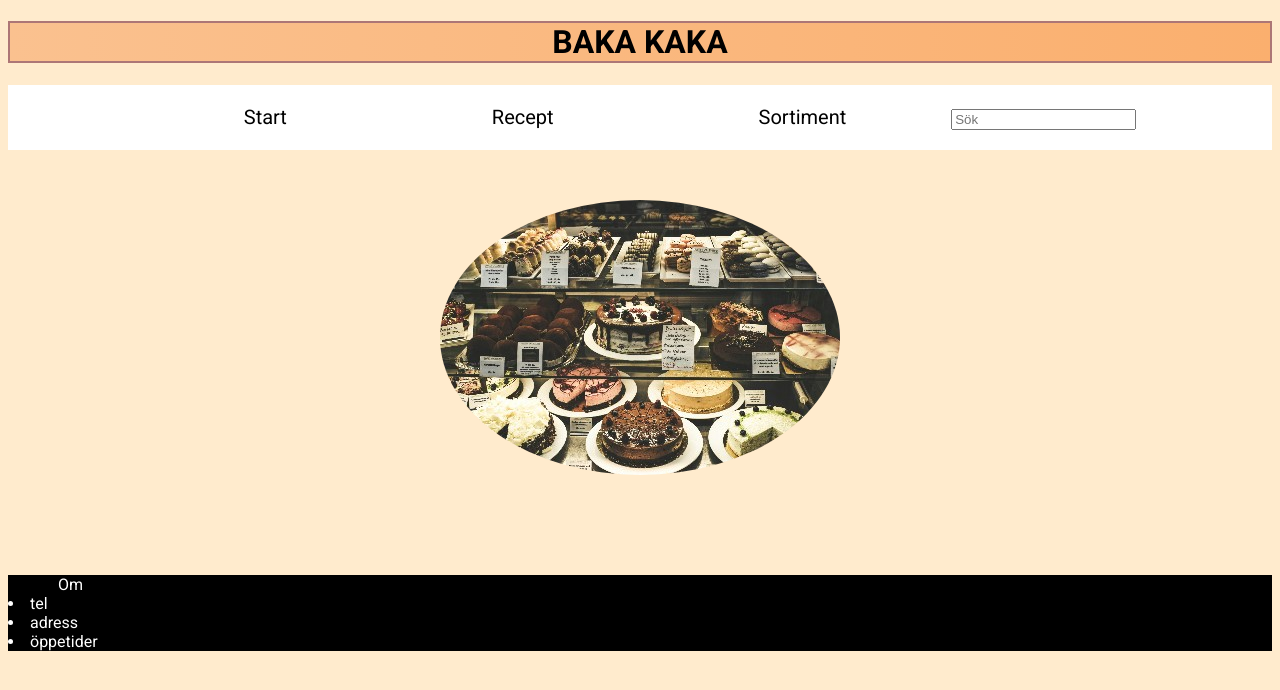
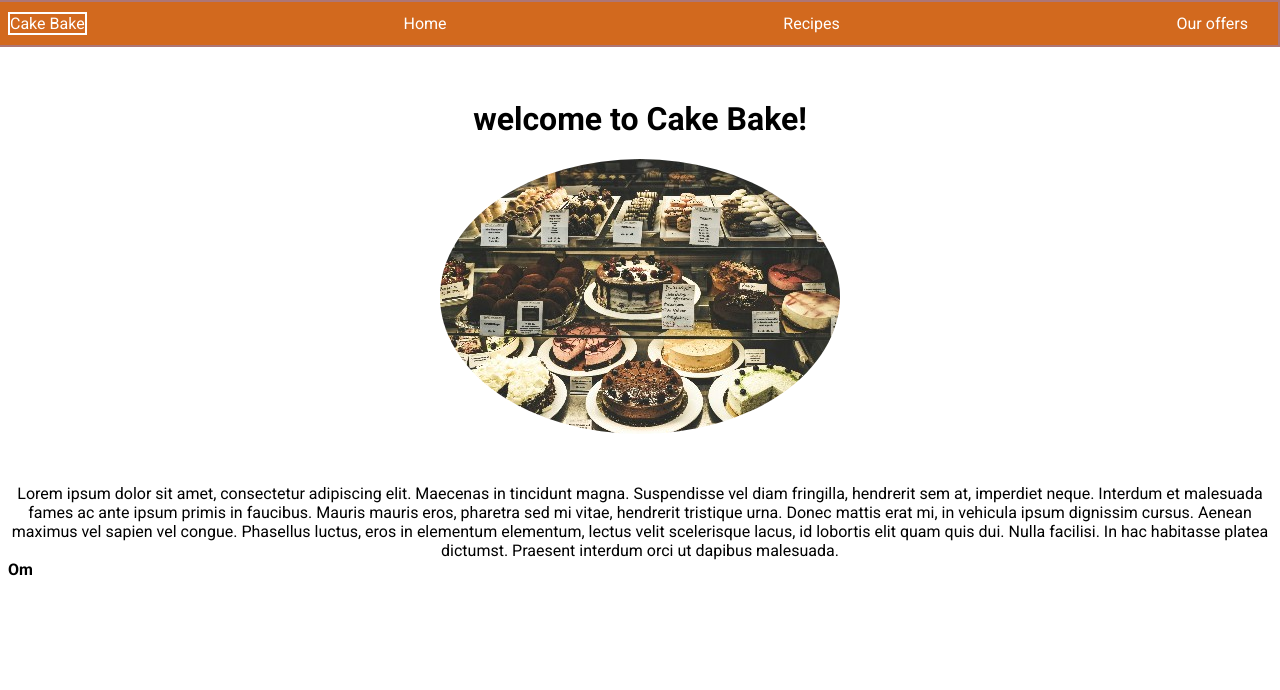
Before and after one commit to MelkerNordengren/Projekt, a plain HTML site: page index.html in a window 1280 px wide. Drawn offline with Linux system fonts and the light colour scheme.

Commit message:
navbar och sökfunktion

```diff
--- a/index.html
+++ b/index.html
@@ -3,24 +3,32 @@
   <head>
     <meta charset="UTF-8" />
     <meta name="viewport" content="width=device-width, initial-scale=1.0" />
-    <title>Min sida</title>
+    <title>CAKE BAKE</title>
     <link rel="stylesheet" href="style.css" />
+  </head>
 
-    <h1>BAKA KAKA</h1>
+  <body>
     <header class="navbar">
-      <a class="link first" href=" ">Start</a>
-      <a class="link second" href="recept.html">Recept</a>
-      <a class="link third" href="sortiment.html">Sortiment</a>
-      <input type="text" placeholder="Sök" />
+      <div class="companyname">Cake Bake</div>
+      <a class="link first" href="index.html">Home</a>
+      <a class="link second" href="recept.html">Recipes</a>
+      <a class="link third" href="sortiment.html">Our offers</a>
     </header>
-  </head>
-  <body>
+    <h1>welcome to Cake Bake!</h1>
+
     <img src="img/cakes.jpg" alt="" />
-    <div></div>
-
-    <script src="script.js"></script>
+    <div class="introduction">
+      Lorem ipsum dolor sit amet, consectetur adipiscing elit. Maecenas in
+      tincidunt magna. Suspendisse vel diam fringilla, hendrerit sem at,
+      imperdiet neque. Interdum et malesuada fames ac ante ipsum primis in
+      faucibus. Mauris mauris eros, pharetra sed mi vitae, hendrerit tristique
+      urna. Donec mattis erat mi, in vehicula ipsum dignissim cursus. Aenean
+      maximus vel sapien vel congue. Phasellus luctus, eros in elementum
+      elementum, lectus velit scelerisque lacus, id lobortis elit quam quis dui.
+      Nulla facilisi. In hac habitasse platea dictumst. Praesent interdum orci
+      ut dapibus malesuada.
+    </div>
   </body>
-
   <footer>
     <div class="about-info">Om</div>
     <li>tel</li>
--- a/recept.css
+++ b/recept.css
@@ -0,0 +1,75 @@
+@import url("https://fonts.googleapis.com/css2?family=Anton&family=Kanit:ital,wght@0,100;0,200;0,300;0,400;0,500;0,600;0,700;0,800;0,900;1,100;1,200;1,300;1,400;1,500;1,600;1,700;1,800;1,900&family=Permanent+Marker&family=Roboto:ital,wght@0,100;0,300;0,400;0,500;0,700;0,900;1,100;1,300;1,400;1,500;1,700;1,900&family=Young+Serif&display=swap");
+body {
+  background-color: rgb(255, 255, 255);
+  font-family: "Roboto", sans-serif;
+}
+
+.navbar.hidden {
+  top: -100px;
+}
+.navbar {
+  background-color: chocolate;
+  color: white;
+  padding: 10px;
+  position: fixed;
+  top: 0;
+  right: 0;
+  left: o;
+  width: 100%;
+  display: flex;
+  align-items: center;
+  justify-content: space-between;
+  transition: top 0.3s;
+  border: solid rgb(173, 118, 118) 2px;
+}
+
+.companyname {
+  border: solid rgb(255, 255, 255) 2px;
+  background-color: chocolate;
+  background-size: 200% 100%;
+  background-position: left bottom;
+  background-repeat: no-repeat;
+  margin-left: 20px;
+}
+
+.navbar a {
+  color: rgb(255, 255, 255);
+  text-decoration: none;
+  margin-right: 20px;
+}
+
+.navbar a:hover {
+  text-decoration: underline;
+}
+
+.link {
+  margin-left: 100px;
+  margin-right: 100px;
+  text-decoration: none;
+}
+
+.search-container {
+  text-align: center;
+  margin-bottom: 20px;
+}
+
+.search-container input[type="text"] {
+  padding: 10px;
+  width: 300px;
+  border-radius: 5px;
+  border: 1px solid #ccc;
+  margin-top: 50px;
+}
+
+.search-container button {
+  padding: 10px 20px;
+  background-color: #4caf50;
+  color: white;
+  border: none;
+  border-radius: 5px;
+  cursor: pointer;
+}
+
+.search-container button:hover {
+  background-color: #45a049;
+}
--- a/script.js
+++ b/script.js
@@ -0,0 +1,82 @@
+ async function fetchAndDisplayData() {
+    const url = 'https://the-birthday-cake-db.p.rapidapi.com/5';
+    const options = {
+      method: 'GET',
+      headers: {
+        'X-RapidAPI-Key': '02502b8f42msh0ca4d892530db77p13701fjsn1ffae936b9a9',
+        'X-RapidAPI-Host': 'the-birthday-cake-db.p.rapidapi.com'
+      }
+    };
+
+    try {
+      const response = await fetch(url, options);
+      const result = await response.text();
+      console.log(result)
+      // Skapa en ny <div> för att visa API-resultatet
+      const apiResultDiv = document.createElement('div');
+      apiResultDiv.innerHTML = result;
+
+      // Hitta den befintliga <div> där du vill lägga till API-resultatet
+      const containerDiv = document.getElementById('apiResult');
+
+      // Lägg till den nya <div> i den befintliga <div>
+      containerDiv.appendChild(apiResultDiv);
+      console.log(apiResultDiv)
+    } catch (error) {
+      console.error(error);
+    }
+  }
+
+  // Kör funktionen när sidan laddas
+  window.onload = fetchAndDisplayData;
+
+
+const recipes = [
+  {
+    id: "1",
+    title: "Vegan Chocolate Cake",
+    image: "https://apipics.s3.amazonaws.com/cakes_api/5.jpg"
+
+  },
+  {
+    id: "2",
+    title: "Vegan Lasagna",
+
+  },
+
+];
+
+// Function to display recipes based on search query
+function searchRecipes() {
+  const searchInput = document.getElementById("searchInput").value.toLowerCase();
+  const recipeContainer = document.getElementById("recipeContainer");
+  recipeContainer.innerHTML = ""; // Clear previous results
+
+  const filteredRecipes = recipes.filter(recipe => recipe.title.toLowerCase().includes(searchInput));
+
+  if (filteredRecipes.length === 0) {
+    const noResults = document.createElement("p");
+    noResults.textContent = "No recipes found.";
+    recipeContainer.appendChild(noResults);
+  } else {
+    filteredRecipes.forEach(recipe => {
+      const recipeElement = createRecipeHTML(recipe);
+      recipeContainer.appendChild(recipeElement);
+    });
+  }
+}
+
+// skapar HTML
+function createRecipeHTML(recipe) {
+  const recipeDiv = document.createElement("div");
+  recipeDiv.classList.add("recipe");
+
+  const title = document.createElement("h2");
+  title.textContent = recipe.title;
+
+  recipeDiv.appendChild(title);
+
+  return recipeDiv;
+}
+
+// searchRecipes();
--- a/sortiment.css
+++ b/sortiment.css
@@ -1,11 +1,78 @@
+@import url("https://fonts.googleapis.com/css2?family=Anton&family=Kanit:ital,wght@0,100;0,200;0,300;0,400;0,500;0,600;0,700;0,800;0,900;1,100;1,200;1,300;1,400;1,500;1,600;1,700;1,800;1,900&family=Permanent+Marker&family=Roboto:ital,wght@0,100;0,300;0,400;0,500;0,700;0,900;1,100;1,300;1,400;1,500;1,700;1,900&family=Young+Serif&display=swap");
 body {
   background-color: rgb(255, 255, 255);
+  font-family: "Roboto", sans-serif;
 }
 
+.navbar.hidden {
+  top: -100px;
+}
 .navbar {
-  background-color: aqua;
+  background-color: chocolate;
+  color: white;
+  padding: 10px;
+  position: fixed;
+  top: 0;
+  right: 0;
+  left: o;
+  width: 100%;
+  display: flex;
+  align-items: center;
+  justify-content: space-between;
+  transition: top 0.3s;
+  border: solid rgb(173, 118, 118) 2px;
+}
+.companyname {
+  border: solid rgb(255, 255, 255) 2px;
+  background-color: chocolate;
+  background-size: 200% 100%;
+  background-position: left bottom;
+  background-repeat: no-repeat;
+  margin-left: 20px;
 }
 
-a {
+.navbar a {
+  color: rgb(255, 255, 255);
+  text-decoration: none;
+  margin-right: 20px;
+}
+
+.navbar a:hover {
+  text-decoration: underline;
+}
+
+.link {
   margin-left: 100px;
+  margin-right: 100px;
+  text-decoration: none;
 }
+
+.offer-section {
+  text-align: center;
+  margin-top: 100px; /* Justera efter behov */
+}
+
+.offer-section h2 {
+  background-color: rgba(255, 255, 255, 0.7); /* Nästan transparent bakgrund */
+  display: inline-block;
+  padding: 10px;
+}
+
+.offer-container {
+  display: flex;
+  justify-content: center;
+  margin-top: 20px; /* Justera efter behov */
+}
+
+.offer {
+  margin: 0 20px;
+}
+
+.offer img {
+  width: 200px; /* Justera efter behov */
+  height: auto; /* Behåll proportionerna */
+}
+
+.offer p {
+  margin-top: 10px; /* Justera efter behov */
+}
--- a/style.css
+++ b/style.css
@@ -1,20 +1,44 @@
 @import url("https://fonts.googleapis.com/css2?family=Anton&family=Kanit:ital,wght@0,100;0,200;0,300;0,400;0,500;0,600;0,700;0,800;0,900;1,100;1,200;1,300;1,400;1,500;1,600;1,700;1,800;1,900&family=Permanent+Marker&family=Roboto:ital,wght@0,100;0,300;0,400;0,500;0,700;0,900;1,100;1,300;1,400;1,500;1,700;1,900&family=Young+Serif&display=swap");
 body {
-  background-color: rgb(255, 235, 205);
+  background-color: rgb(255, 255, 255);
   font-family: "Roboto", sans-serif;
 }
 
+.navbar.hidden {
+  top: -100px;
+}
 .navbar {
-  background-color: rgb(255, 255, 255);
-  overflow: hidden;
-  text-align: center;
+  background-color: chocolate;
+  color: white;
+  padding: 10px;
+  position: fixed;
+  top: 0;
+  right: 0;
+  left: o;
+  width: 100%;
+  display: flex;
+  align-items: center;
   justify-content: space-between;
-  color: rgb(18, 11, 11);
-  padding: 20px 25px;
+  transition: top 0.3s;
+  border: solid rgb(173, 118, 118) 2px;
+}
+.companyname {
+  border: solid rgb(255, 255, 255) 2px;
+  background-color: chocolate;
+  background-size: 200% 100%;
+  background-position: left bottom;
+  background-repeat: no-repeat;
+  margin-left: 20px;
+}
+
+.navbar a {
+  color: rgb(255, 255, 255);
   text-decoration: none;
-  font-size: 20px;
-  border: 10px;
-  border-color: black;
+  margin-right: 20px;
+}
+
+.navbar a:hover {
+  text-decoration: underline;
 }
 
 .link {
@@ -25,16 +49,7 @@ body {
 
 h1 {
   text-align: center;
-  border: solid rgb(173, 118, 118) 2px;
-  background-image: linear-gradient(
-    to right,
-    rgb(250, 193, 143) 0%,
-    rgb(250, 175, 110) 50%,
-    rgb(251, 152, 66) 100%
-  );
-  background-size: 200% 100%;
-  background-position: left bottom;
-  background-repeat: no-repeat;
+  margin-top: 100px;
 }
 
 img {
@@ -42,24 +57,52 @@ img {
   border-radius: 50%;
   margin-left: auto;
   margin-right: auto;
+}
+
+.introduction {
   margin-top: 50px;
+  text-align: center;
 }
 
 a {
   color: rgb(0, 0, 0);
 }
 
-footer {
-  background-color: black;
-  margin-top: 100px;
+li {
+  color: white;
+}
+
+.footer {
+  background-color: #f8f9fa;
+  color: #495057;
+  padding: 20px;
+  text-align: center;
+  position: fixed;
+  bottom: 0;
+  left: 0;
+  width: 100%;
 }
 
 .about-info {
-  color: white;
-  text-align: left;
-  margin-left: 50px;
+  font-weight: bold;
 }
 
-li {
-  color: white;
+.about-info,
+.footer li {
+  list-style: none;
+  margin: 0;
+  padding: 0;
 }
+
+.footer li {
+  margin-top: 5px;
+}
+
+.footer a {
+  color: #495057;
+  text-decoration: none;
+}
+
+.footer a:hover {
+  text-decoration: underline;
+}
```
Also changed, not shown: recept.html (+21 -1 lines), sortiment.html (+21 -2 lines).
